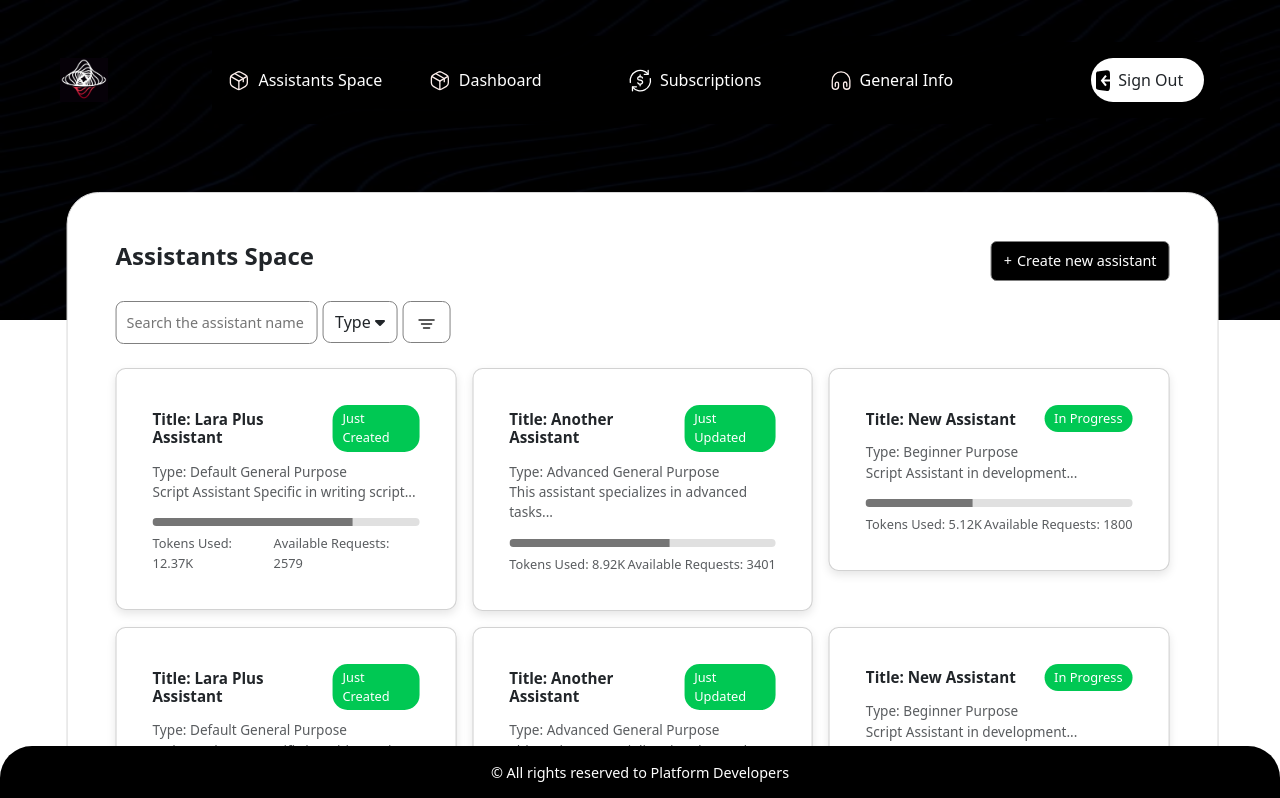
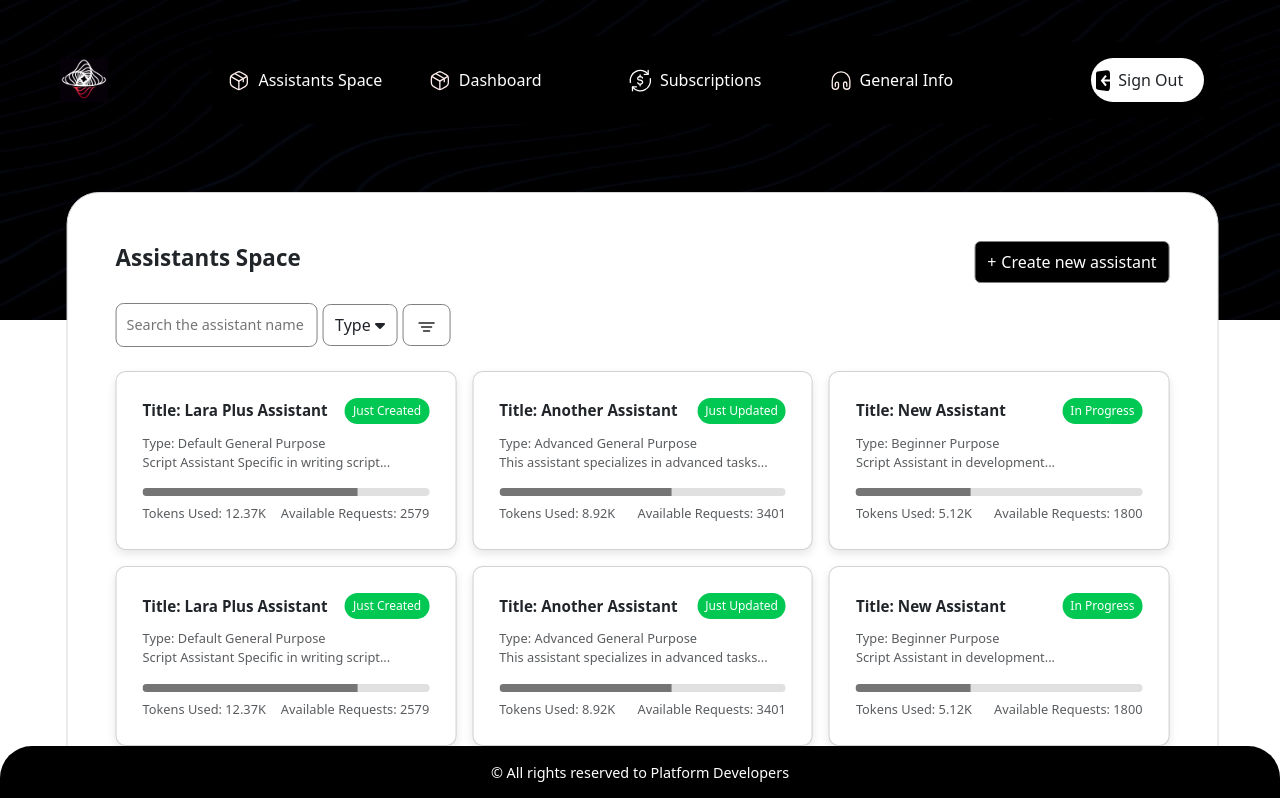
Before and after one commit to ibrahimsaber1/LARA-Platform-Frontend, a React (Vite) app: page / in a window 1280 px wide. Shown: the top 798 px of the page. Built offline with nearby package versions, Linux system fonts and the light colour scheme.

Commit message:
add transaction to the main cards

```diff
--- a/src/Components/Pages/Home/Main.jsx
+++ b/src/Components/Pages/Home/Main.jsx
@@ -63,7 +63,76 @@ const Main = ({ onShowCreateAssistant }) => {
     {/* Assistant Card */}
     <div className="row g-3"> {/* Add Bootstrap's "g-3" for gutter spacing */}
       {/* Assistant Card 1 */}
-      <div className="col-lg-4 col-md-6">
+      <div className="col-lg-4 col-md-6 col-sm-12 assistant-card-col">
+        <div className="assistant-card card ">
+          <div className="card-body ">
+            <div className="cart-title-badge">
+              <h5 className="card-title">Title: Lara Plus Assistant</h5>
+              <span className="status-badge">Just Created</span>
+            </div>
+            <p className="card-text text-muted">
+              Type: Default General Purpose <br />
+              Script Assistant Specific in writing script...
+            </p>
+            {/* Progress Bar */}
+            <div className="progress">
+              <div className="progress-bar" role="progressbar" style={{width: '75%'}} aria-valuenow={75} aria-valuemin={0} aria-valuemax={100} />
+            </div>
+            <div className="usage-info d-flex justify-content-between text-muted mt-2">
+              <span>Tokens Used: 12.37K</span>
+              <span>Available Requests: 2579</span>
+            </div>
+          </div>
+        </div>
+      </div>
+      {/* Assistant Card 2 */}
+      <div className="col-lg-4 col-md-6 col-sm-12 assistant-card-col">
+        <div className="assistant-card card">
+          <div className="card-body">
+            <div className="cart-title-badge">
+              <h5 className="card-title">Title: Another Assistant</h5>
+              <span className="status-badge">Just Updated</span>
+            </div>
+            <p className="card-text text-muted">
+              Type: Advanced General Purpose <br />
+              This assistant specializes in advanced tasks...
+            </p>
+            {/* Progress Bar */}
+            <div className="progress">
+              <div className="progress-bar" role="progressbar" style={{width: '60%'}} aria-valuenow={60} aria-valuemin={0} aria-valuemax={100} />
+            </div>
+            <div className="usage-info d-flex justify-content-between text-muted mt-2">
+              <span>Tokens Used: 8.92K</span>
+              <span>Available Requests: 3401</span>
+            </div>
+          </div>
+        </div>
+      </div>
+      {/* Assistant Card 3 */}
+      <div className="col-lg-4 col-md-6 col-sm-12 assistant-card-col">
+        <div className="assistant-card card">
+          <div className="card-body">
+            <div className="cart-title-badge">
+              <h5 className="card-title">Title: New Assistant</h5>
+              <span className="status-badge">In Progress</span>
+            </div>
+            <p className="card-text text-muted">
+              Type: Beginner Purpose <br />
+              Script Assistant in development...
+            </p>
+            {/* Progress Bar */}
+            <div className="progress">
+              <div className="progress-bar" role="progressbar" style={{width: '40%'}} aria-valuenow={40} aria-valuemin={0} aria-valuemax={100} />
+            </div>
+            <div className="usage-info d-flex justify-content-between text-muted mt-2">
+              <span>Tokens Used: 5.12K</span>
+              <span>Available Requests: 1800</span>
+            </div>
+          </div>
+        </div>
+      </div>
+      {/* Assistant Card 1 */}
+      <div className="col-lg-4 col-md-6 col-sm-12 assistant-card-col ">
         <div className="assistant-card card">
           <div className="card-body">
             <div className="cart-title-badge">
@@ -86,7 +155,7 @@ const Main = ({ onShowCreateAssistant }) => {
         </div>
       </div>
       {/* Assistant Card 2 */}
-      <div className="col-lg-4 col-md-6">
+      <div className="col-lg-4 col-md-6 col-sm-12 assistant-card-col">
         <div className="assistant-card card">
           <div className="card-body">
             <div className="cart-title-badge">
@@ -109,7 +178,7 @@ const Main = ({ onShowCreateAssistant }) => {
         </div>
       </div>
       {/* Assistant Card 3 */}
-      <div className="col-lg-4 col-md-6">
+      <div className="col-lg-4 col-md-6 col-sm-12 assistant-card-col">
         <div className="assistant-card card">
           <div className="card-body">
             <div className="cart-title-badge">
@@ -132,7 +201,7 @@ const Main = ({ onShowCreateAssistant }) => {
         </div>
       </div>
       {/* Assistant Card 1 */}
-      <div className="col-lg-4 col-md-6">
+      <div className="col-lg-4 col-md-6 col-sm-12 assistant-card-col">
         <div className="assistant-card card">
           <div className="card-body">
             <div className="cart-title-badge">
@@ -155,7 +224,7 @@ const Main = ({ onShowCreateAssistant }) => {
         </div>
       </div>
       {/* Assistant Card 2 */}
-      <div className="col-lg-4 col-md-6">
+      <div className="col-lg-4 col-md-6 col-sm-12 assistant-card-col">
         <div className="assistant-card card">
           <div className="card-body">
             <div className="cart-title-badge">
@@ -178,76 +247,7 @@ const Main = ({ onShowCreateAssistant }) => {
         </div>
       </div>
       {/* Assistant Card 3 */}
-      <div className="col-lg-4 col-md-6">
-        <div className="assistant-card card">
-          <div className="card-body">
-            <div className="cart-title-badge">
-              <h5 className="card-title">Title: New Assistant</h5>
-              <span className="status-badge">In Progress</span>
-            </div>
-            <p className="card-text text-muted">
-              Type: Beginner Purpose <br />
-              Script Assistant in development...
-            </p>
-            {/* Progress Bar */}
-            <div className="progress">
-              <div className="progress-bar" role="progressbar" style={{width: '40%'}} aria-valuenow={40} aria-valuemin={0} aria-valuemax={100} />
-            </div>
-            <div className="usage-info d-flex justify-content-between text-muted mt-2">
-              <span>Tokens Used: 5.12K</span>
-              <span>Available Requests: 1800</span>
-            </div>
-          </div>
-        </div>
-      </div>
-      {/* Assistant Card 1 */}
-      <div className="col-lg-4 col-md-6">
-        <div className="assistant-card card">
-          <div className="card-body">
-            <div className="cart-title-badge">
-              <h5 className="card-title">Title: Lara Plus Assistant</h5>
-              <span className="status-badge">Just Created</span>
-            </div>
-            <p className="card-text text-muted">
-              Type: Default General Purpose <br />
-              Script Assistant Specific in writing script...
-            </p>
-            {/* Progress Bar */}
-            <div className="progress">
-              <div className="progress-bar" role="progressbar" style={{width: '75%'}} aria-valuenow={75} aria-valuemin={0} aria-valuemax={100} />
-            </div>
-            <div className="usage-info d-flex justify-content-between text-muted mt-2">
-              <span>Tokens Used: 12.37K</span>
-              <span>Available Requests: 2579</span>
-            </div>
-          </div>
-        </div>
-      </div>
-      {/* Assistant Card 2 */}
-      <div className="col-lg-4 col-md-6">
-        <div className="assistant-card card">
-          <div className="card-body">
-            <div className="cart-title-badge">
-              <h5 className="card-title">Title: Another Assistant</h5>
-              <span className="status-badge">Just Updated</span>
-            </div>
-            <p className="card-text text-muted">
-              Type: Advanced General Purpose <br />
-              This assistant specializes in advanced tasks...
-            </p>
-            {/* Progress Bar */}
-            <div className="progress">
-              <div className="progress-bar" role="progressbar" style={{width: '60%'}} aria-valuenow={60} aria-valuemin={0} aria-valuemax={100} />
-            </div>
-            <div className="usage-info d-flex justify-content-between text-muted mt-2">
-              <span>Tokens Used: 8.92K</span>
-              <span>Available Requests: 3401</span>
-            </div>
-          </div>
-        </div>
-      </div>
-      {/* Assistant Card 3 */}
-      <div className="col-lg-4 col-md-6">
+      <div className="col-lg-4 col-md-6 col-sm-12 assistant-card-col ">
         <div className="assistant-card card">
           <div className="card-body">
             <div className="cart-title-badge">
--- a/src/assets/styles/Main.css
+++ b/src/assets/styles/Main.css
@@ -25,7 +25,7 @@
     background-color: rgb(255, 255, 255);
     position: relative; /* Changed from absolute to relative */
     top: 0; /* Removed top as it is no longer necessary */
-    margin-top: -8rem;
+    margin-top: -16rem;
     /* left: 20%; */
     right: 25%;
     transform: translateX(28%); /* Only horizontally center the main section */
@@ -157,3 +157,218 @@
 .usage-info {
     font-size: 0.8rem;
 }
+
+.assistant-card-col {
+    flex: 1 1 30%;
+    transition: transform 0.3s ease;
+}
+
+/* Adding Smooth Transitions for Cards in Grid */
+.assistant-card-col:hover {
+    transform: scale(1.05);
+}
+
+
+
+/* --------------------------------------------------*/
+/* -------------Responsive Adjustments------------------*/
+
+/* extra small */
+
+@media only screen and (max-width: 599px) {
+    .main {
+        max-width: 100%;
+        padding: 2rem;
+        margin-top: -10rem; /* Adjusted margin for smaller screens */
+        right: 20%;
+        transform: translateX(20%);
+    }
+
+    /* Adjust Assistant Card Columns to Two per Row */
+
+    .card{
+        padding: 5px;
+    }
+    .card-body{
+        width: 100%;
+    }
+    /* Header Section */
+    .header-section h1 {
+        font-size: 1rem;
+    }
+
+    /* Buttons */
+    .create-assistant-btn,
+    .filter-btn,
+    .sort-btn {
+        padding: 7px 10px;
+        font-size: .80rem;
+    }
+
+    /* Status Badge */
+    .status-badge {
+        font-size: .80rem;
+        padding: 4px 8px;
+    }
+
+    /* Card Text */
+    .card-text,
+    .usage-info {
+        font-size: 0.9rem;
+    }
+}
+
+
+/* Small devices (portrait tablets and large phones, 600px and up) */
+@media only screen and (min-width: 600px) {
+    .main {
+        max-width: 100%;
+        padding: 2rem;
+        margin-top: -12rem; /* Adjusted margin for smaller screens */
+        right: 20%;
+        transform: translateX(20%);
+    }
+
+    /* Adjust Assistant Card Columns to Two per Row */
+
+    .card{
+        padding: 5px;
+    }
+    .card-body{
+        width: 100%;
+    }
+    /* Header Section */
+    .header-section h1 {
+        font-size: 1rem;
+    }
+
+    /* Buttons */
+    .create-assistant-btn,
+    .filter-btn,
+    .sort-btn {
+        padding: 7px 10px;
+        font-size: .80rem;
+    }
+
+    /* Status Badge */
+    .status-badge {
+        font-size: .80rem;
+        padding: 4px 8px;
+    }
+
+    /* Card Text */
+    .card-text,
+    .usage-info {
+        font-size: 0.9rem;
+    }
+}
+
+/* Medium devices (landscape tablets, 768px and up) */
+@media only screen and (min-width: 768px) {
+    .main {
+        max-width: 90%;
+        padding: 2.5rem;
+        margin-top: -16rem;
+        right: 25%;
+        transform: translateX(28%);
+    }
+
+    /* Adjust Assistant Card Columns */
+    .card{
+        padding: 7.5px;
+
+    }
+    .card-body{
+        width: 100%;
+    }
+    /* Header Section */
+    .header-section h1 {
+        font-size: 1rem;
+    }
+    /* Buttons */
+    .create-assistant-btn,
+    .filter-btn,
+    .sort-btn {
+        padding: 8px 12px;
+        font-size: .8rem;
+    }
+
+    /* Status Badge */
+    .status-badge {
+        font-size: .8rem;
+        padding: 5px 10px;
+    }
+
+    /* Card Text */
+    .card-text,
+    .usage-info {
+        font-size: 0.7rem;
+    }
+}
+
+/* Large devices (desktops, 1200px and up) */
+/* Your existing media query for large screens */
+@media only screen and (min-width: 1200px) {
+    .main {
+        background-color: rgb(255, 255, 255);
+        position: relative;
+        top: 0;
+        margin-top: -8rem;
+        right: 25%;
+        transform: translateX(28%); /* Only horizontally center the main section */
+        z-index: 10;
+        min-height: 100vh;
+        height: auto;
+        max-width: 90%;
+        border-radius: 32px;
+        padding: 3rem;
+        border: 1px rgb(216, 216, 216) solid;
+    }
+
+    /* Assistant Card Styles */
+    .assistant-card {
+        padding: 20px;
+        border-radius: 10px;
+        box-shadow: 0px 4px 10px rgba(0, 0, 0, 0.1);
+    }
+
+    .card{
+        padding: 10px;
+
+    }
+    .card-body{
+        width: 100%;
+    }
+    /* Header Section */
+    .header-section h1 {
+        font-size: 1.4rem;
+    }
+    /* Buttons */
+    .create-assistant-btn,
+    .filter-btn,
+    .sort-btn {
+        padding: 8px 12px;
+        font-size: 1rem;
+    }
+
+    /* Status Badge */
+    .status-badge {
+        font-size: 12px;
+        padding: 4px 8px;
+    }
+
+    /* Card Text */
+    .card-text,
+    .usage-info {
+        font-size: 0.8rem;
+    }
+}
+
+@media only screen and (min-width: 1400px) {
+    .main {
+
+        margin-top: -16rem;
+
+    }
+
+}
```
